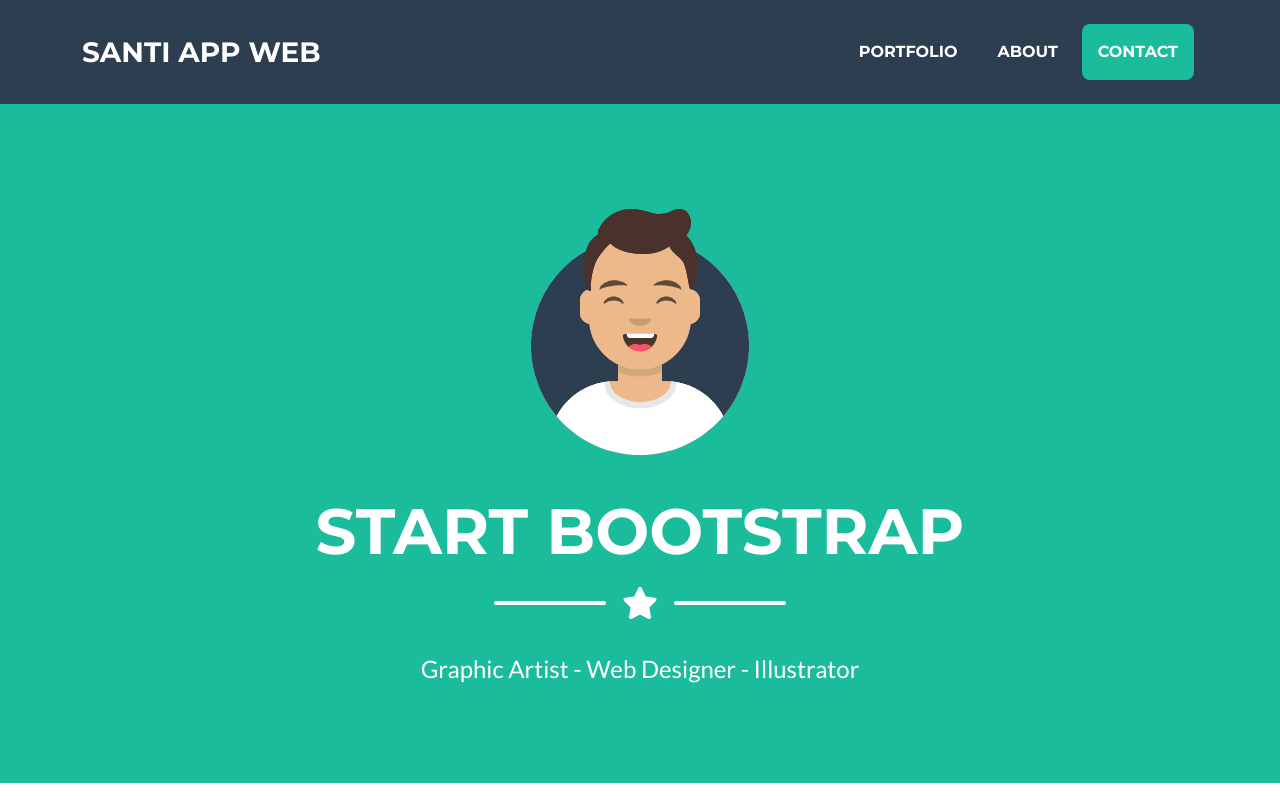
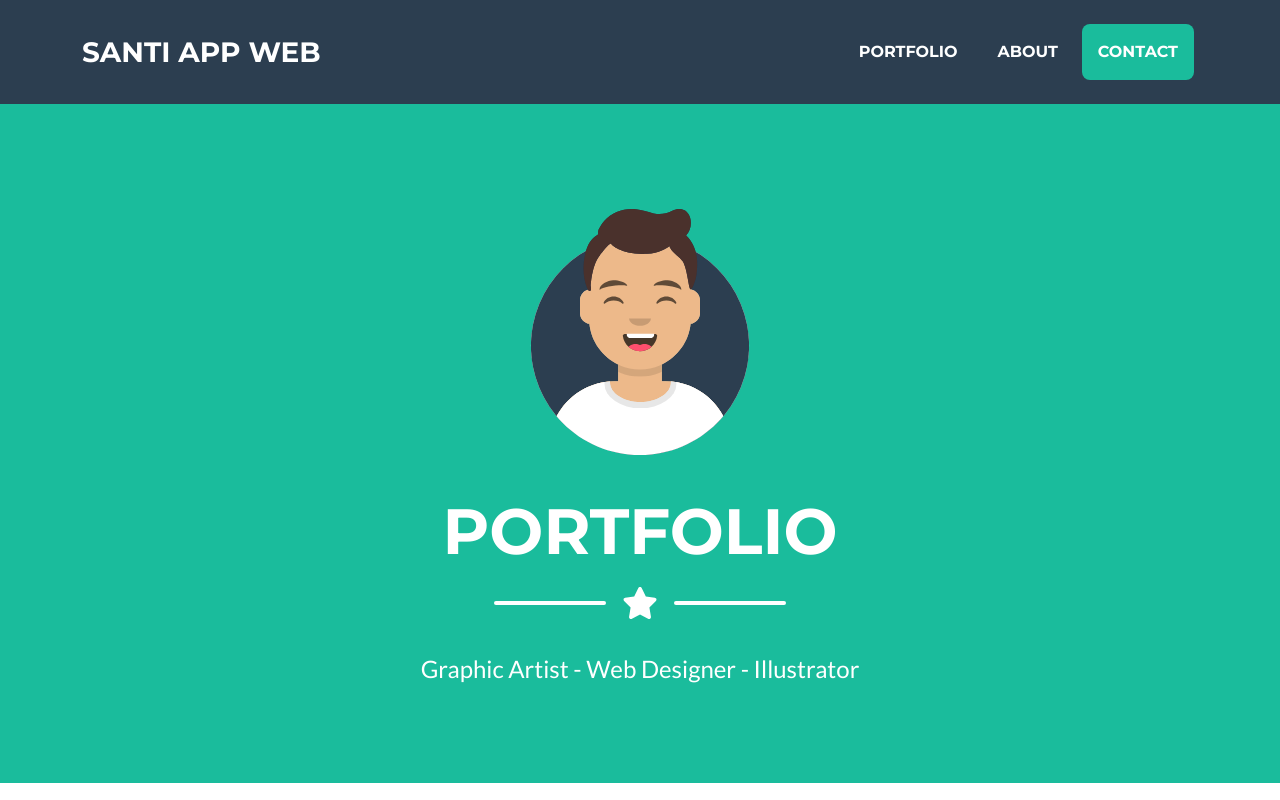
Before and after one commit to smdiazs/Practica1Web, a plain HTML site: page index.html in a window 1280 px wide. Shown: the top 800 px of the page. Drawn offline with nearby package versions, Linux system fonts and the light colour scheme.

Commit message:
Change title

```diff
--- a/index.html
+++ b/index.html
@@ -40,7 +40,7 @@
                 <!-- Masthead Avatar Image-->
                 <img class="masthead-avatar mb-5" src="assets/img/avataaars.svg" alt="..." />
                 <!-- Masthead Heading-->
-                <h1 class="masthead-heading text-uppercase mb-0">Start Bootstrap</h1>
+                <h1 class="masthead-heading text-uppercase mb-0">Portfolio</h1>
                 <!-- Icon Divider-->
                 <div class="divider-custom divider-light">
                     <div class="divider-custom-line"></div>
```
